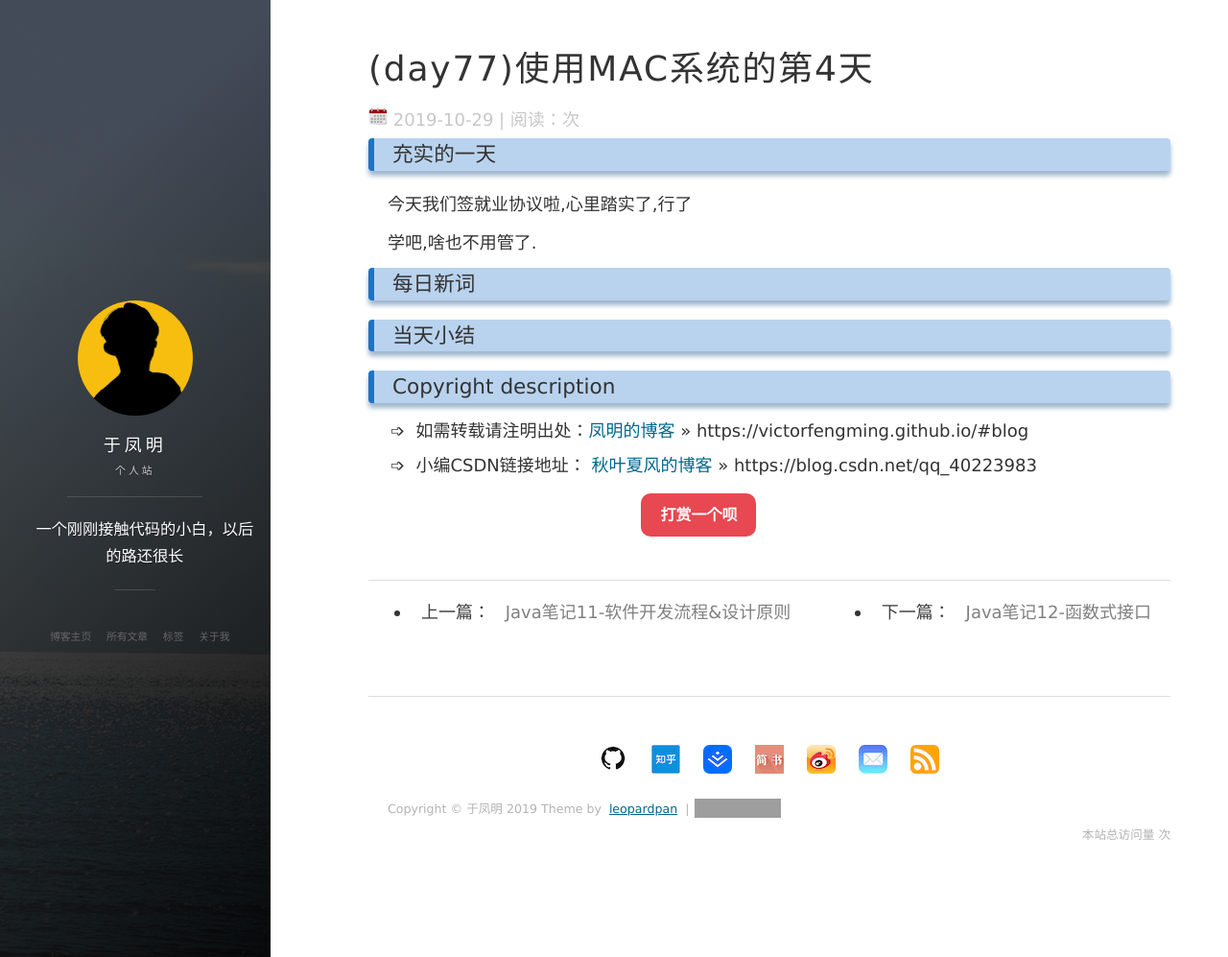
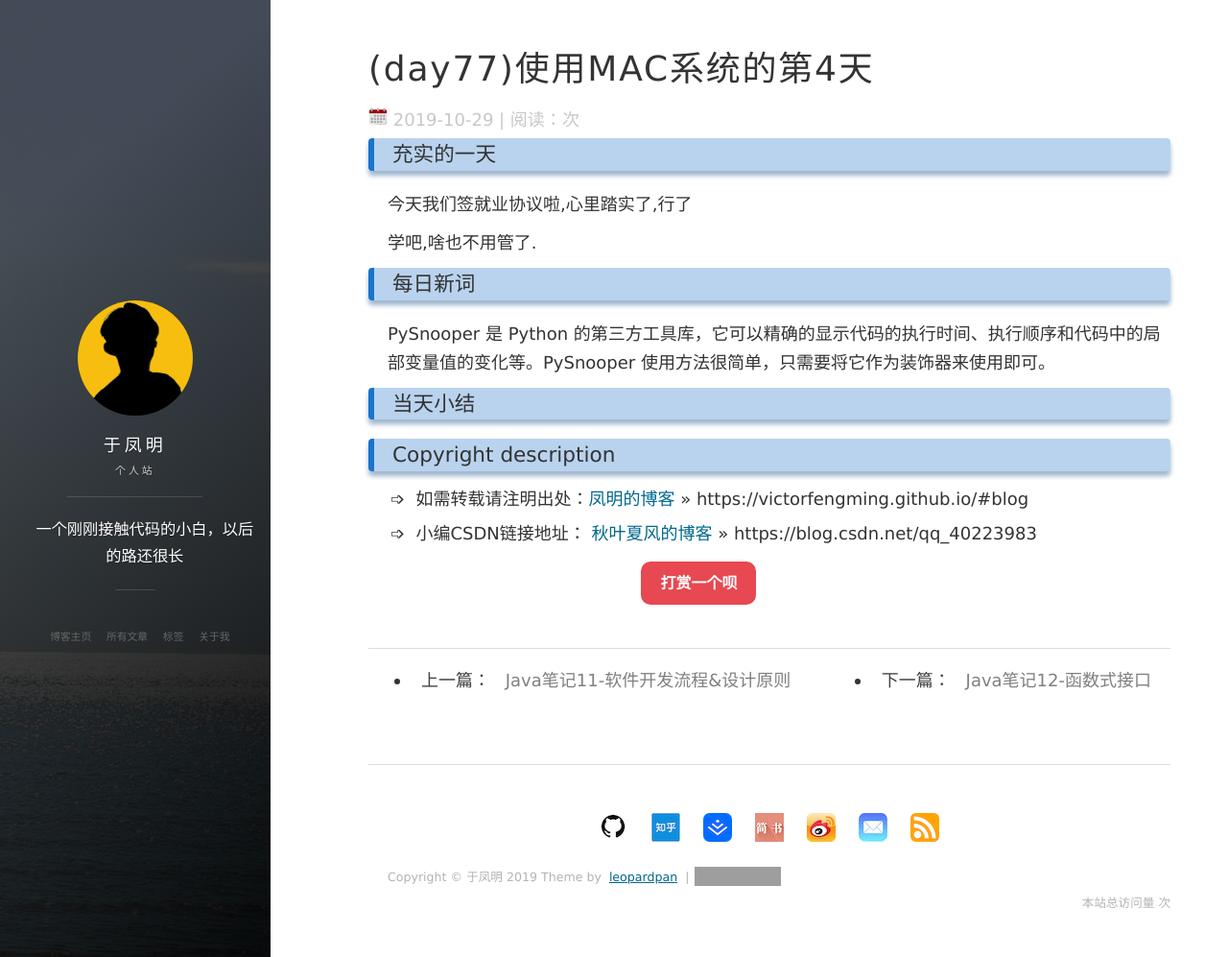
Before and after one commit to victorfengming/victorfengming.github.io.leopardpan, a Jekyll site: the page built from _posts/daily/2019-10-29-day77.md, in a window 1280 px wide and 997 px high. Shown: the whole window at 96% size. Built offline with Jekyll 4.4.1, drawn with Linux system fonts in a browser that asks for light colours; nearby versions of some CDN libraries; comment, search, counter and statistics services are not loaded; grey boxes are pictures that could not be loaded.

Commit message:
PySnooper

```diff
--- a/_posts/daily/2019-10-29-day77.md
+++ b/_posts/daily/2019-10-29-day77.md
@@ -11,5 +11,5 @@ tags: XDH
 学吧,啥也不用管了.
 
 ### 每日新词
-
+PySnooper 是 Python 的第三方工具库，它可以精确的显示代码的执行时间、执行顺序和代码中的局部变量值的变化等。PySnooper 使用方法很简单，只需要将它作为装饰器来使用即可。
 ### 当天小结
```
